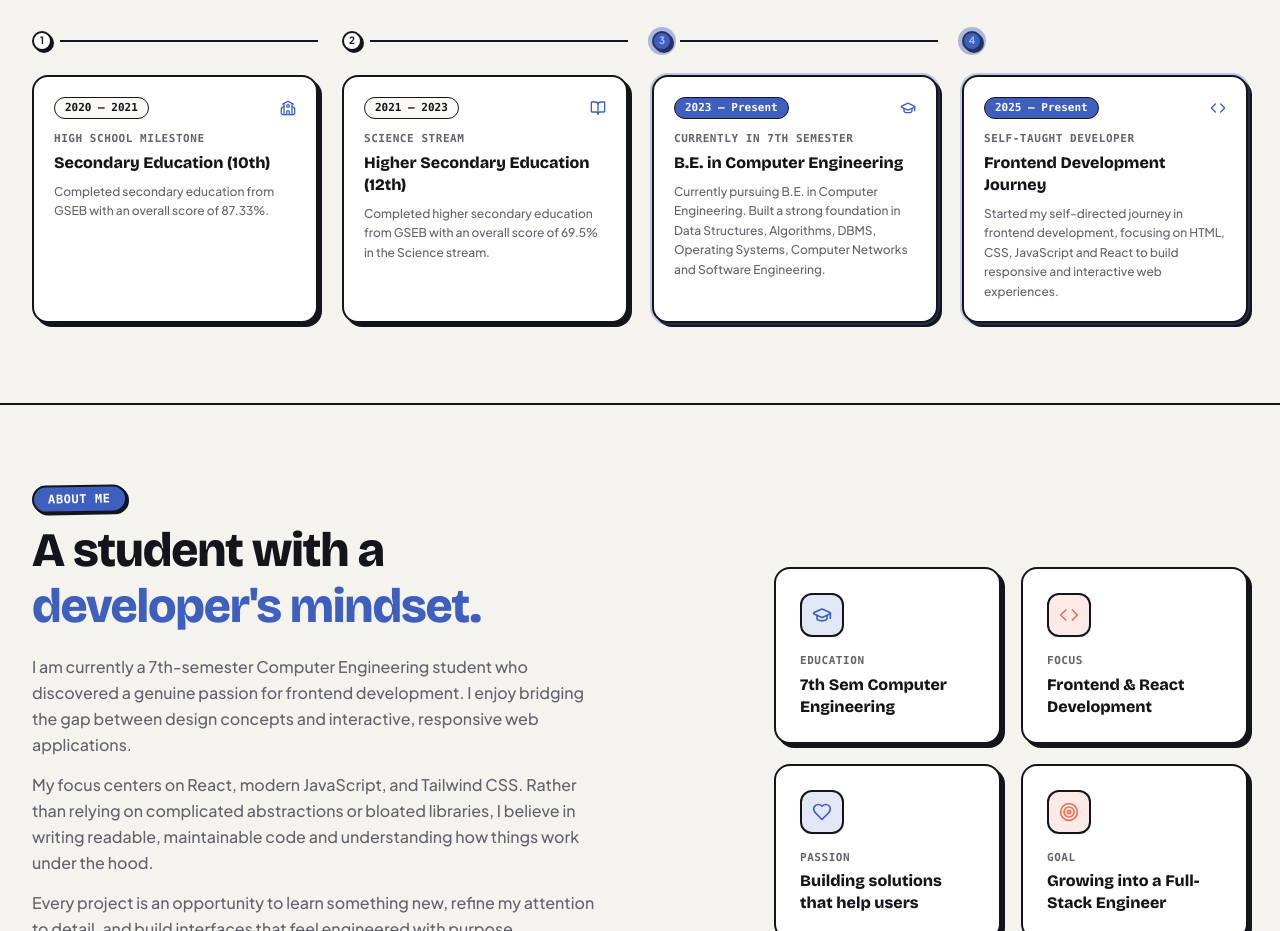
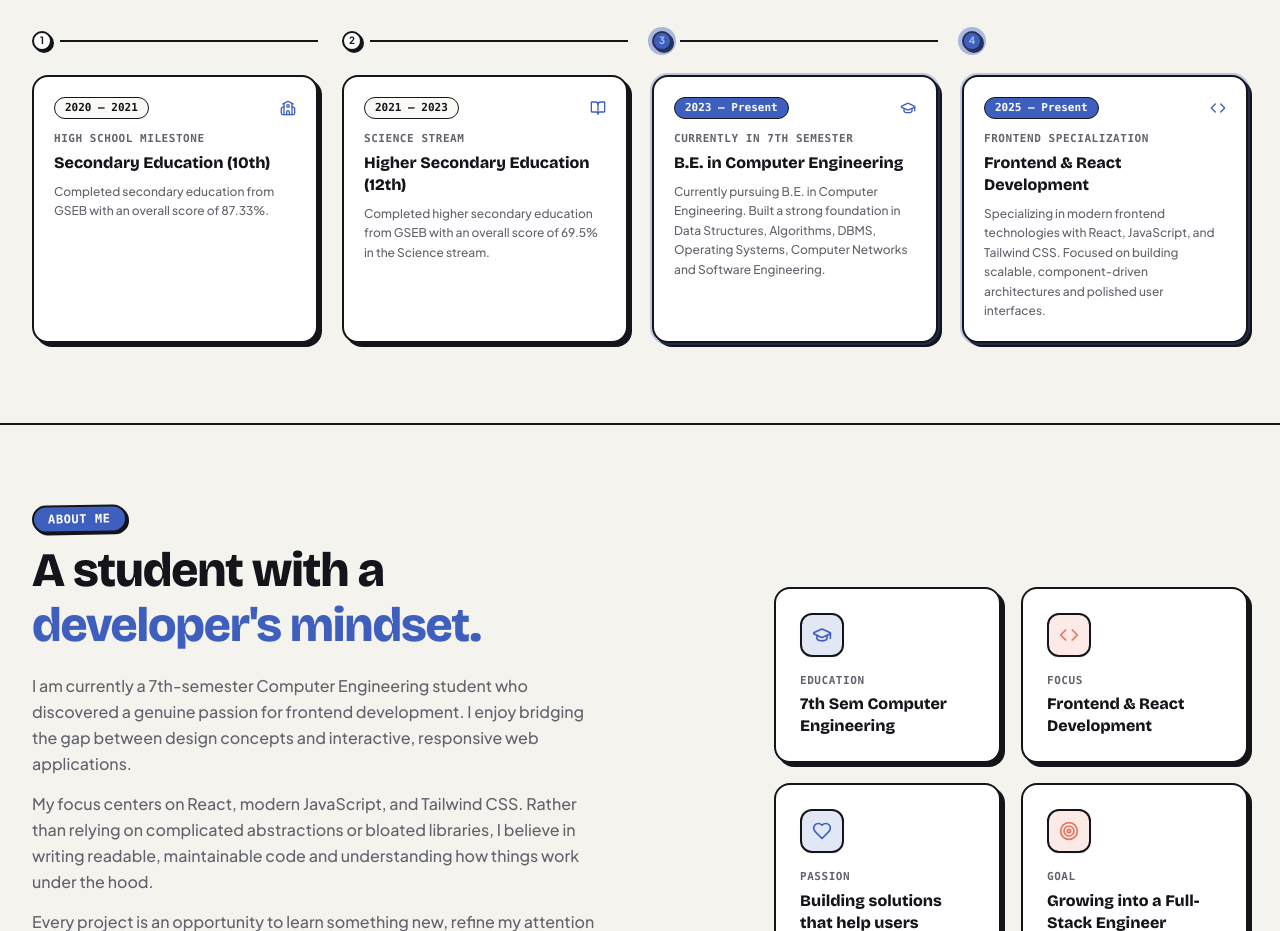
Before and after one commit to dhruvpatel012/my-react-portfolio, a React (Vite) app: page / in a window 1280 px wide. Shown: the part 2740-3671 px from the top of the page. Built offline with nearby package versions, Linux system fonts and the light colour scheme; no server answers.

Commit message:
Update Text

```diff
--- a/src/data/journey.js
+++ b/src/data/journey.js
@@ -34,9 +34,9 @@ export const journeyData = [
     id: 'frontend-journey',
     period: '2025 – Present',
     year: '2025 – Present',
-    title: 'Frontend Development Journey',
-    subtitle: 'Self-Taught Developer',
-    description: 'Started my self-directed journey in frontend development, focusing on HTML, CSS, JavaScript and React to build responsive and interactive web experiences.',
+    title: 'Frontend & React Development',
+    subtitle: 'Frontend Specialization',
+    description: 'Specializing in modern frontend technologies with React, JavaScript, and Tailwind CSS. Focused on building scalable, component-driven architectures and polished user interfaces.',
     icon: LuCode,
     isCurrent: true
   }
```
